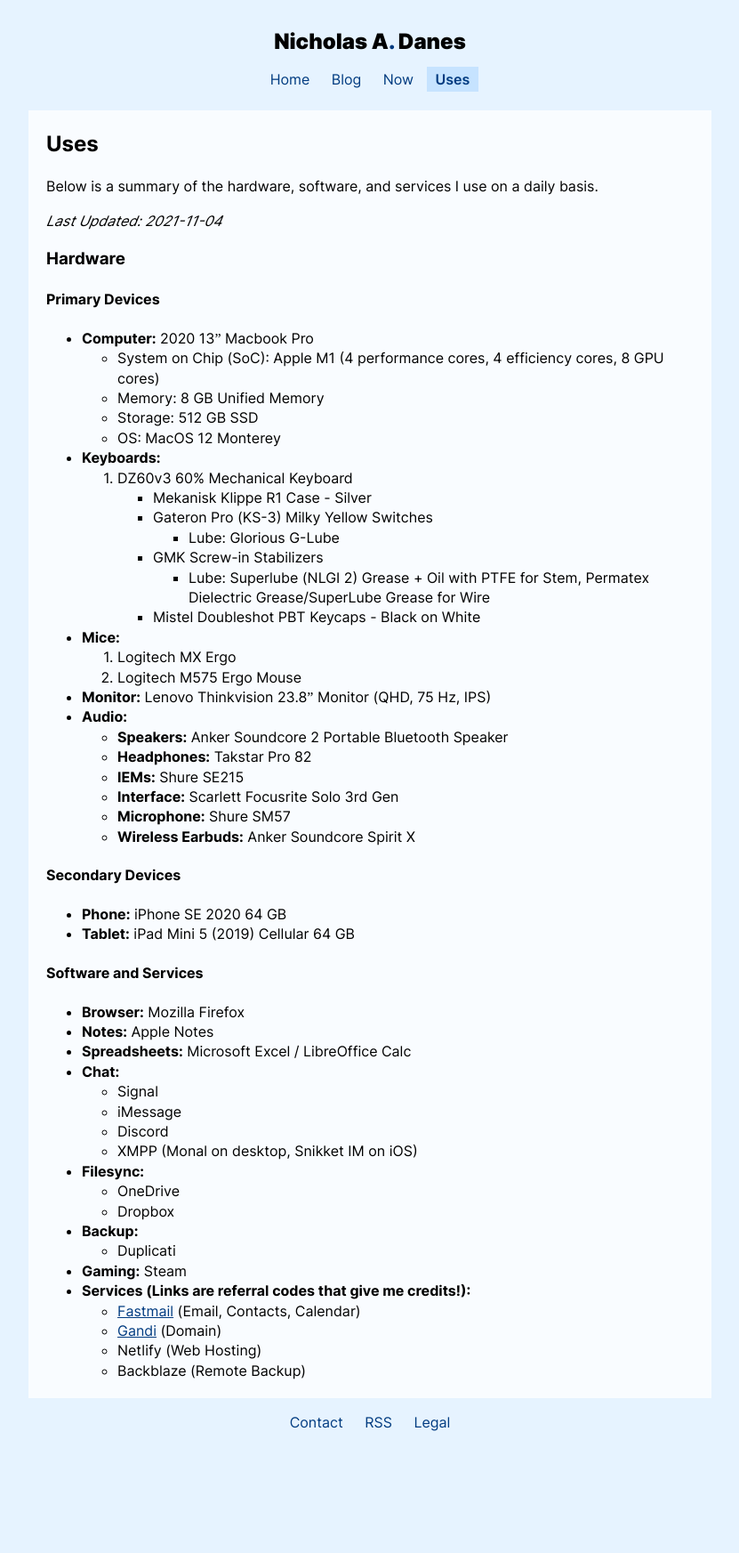
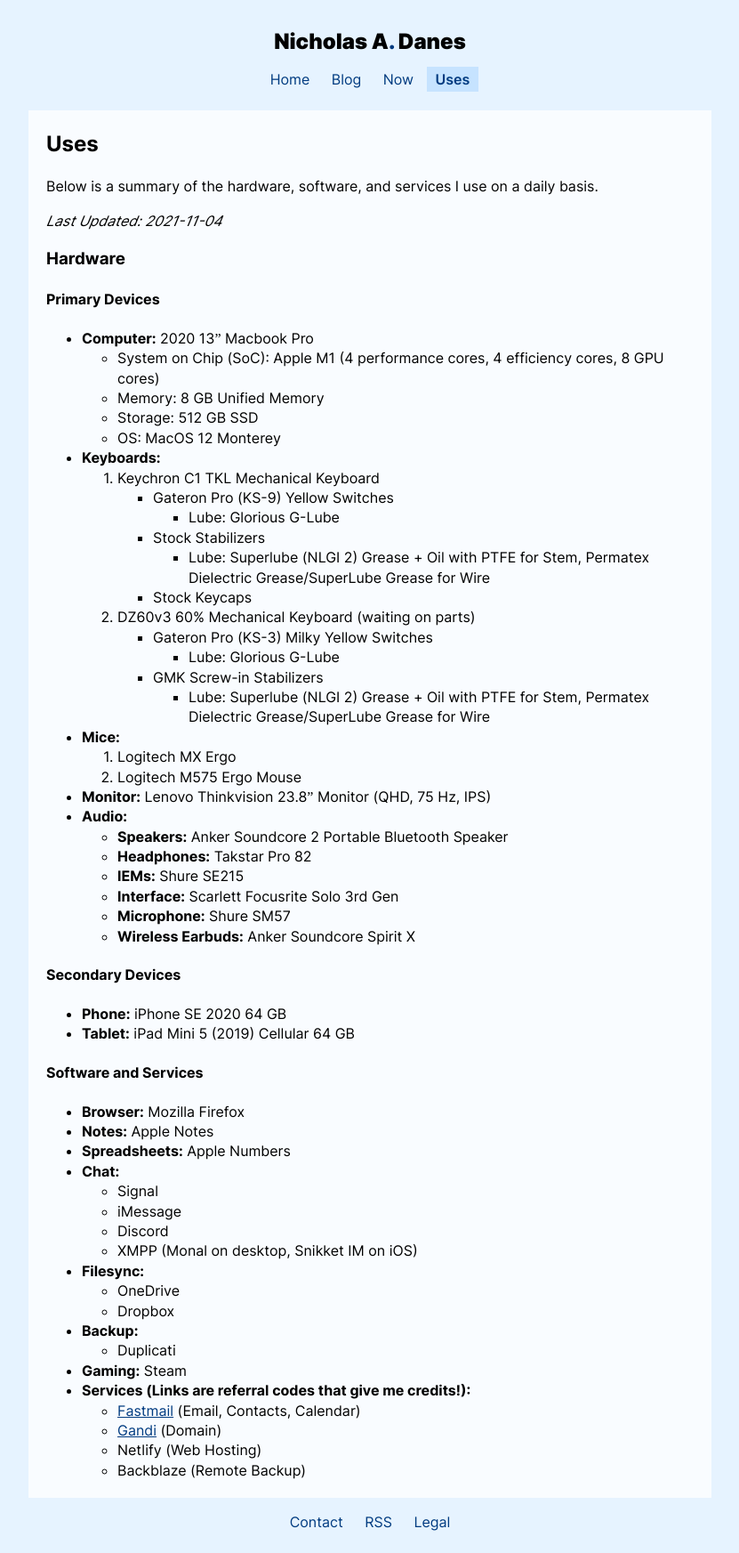
Before and after one commit to danesnick/old_website, a Jekyll site: the page built from uses.markdown, in a window 1280 px wide. Shown: the whole page at 89% size, without its empty margins (224-1055 px from the left). Built offline with Jekyll 4.4.1, drawn with Linux system fonts in a browser that asks for light colours; before the commit the page ends 1634 px from its top, so only the background shows below that.

Commit message:
Updated uses page

```diff
--- a/uses.markdown
+++ b/uses.markdown
@@ -25,13 +25,17 @@
 	+ OS: MacOS 12 Monterey
 
 * **Keyboards:**
-	1. DZ60v3 60% Mechanical Keyboard
-		+ Mekanisk Klippe R1 Case - Silver
+	1. Keychron C1 TKL Mechanical Keyboard
+		+ Gateron Pro (KS-9) Yellow Switches
+			- Lube: Glorious G-Lube
+		+ Stock Stabilizers
+			- Lube: Superlube (NLGI 2) Grease + Oil with PTFE for Stem, Permatex Dielectric Grease/SuperLube Grease for Wire
+		+ Stock Keycaps
+	2. DZ60v3 60% Mechanical Keyboard (waiting on parts)
 		+ Gateron Pro (KS-3) Milky Yellow Switches
 			- Lube: Glorious G-Lube
 		+ GMK Screw-in Stabilizers
 			- Lube: Superlube (NLGI 2) Grease + Oil with PTFE for Stem, Permatex Dielectric Grease/SuperLube Grease for Wire
-		+ Mistel Doubleshot PBT Keycaps - Black on White
 
 * **Mice:**
 	1. Logitech MX Ergo
@@ -54,7 +58,7 @@
 
 * **Browser:** Mozilla Firefox
 * **Notes:** Apple Notes
-* **Spreadsheets:** Microsoft Excel / LibreOffice Calc
+* **Spreadsheets:** Apple Numbers
 * **Chat:**
 	+ Signal
 	+ iMessage
```
